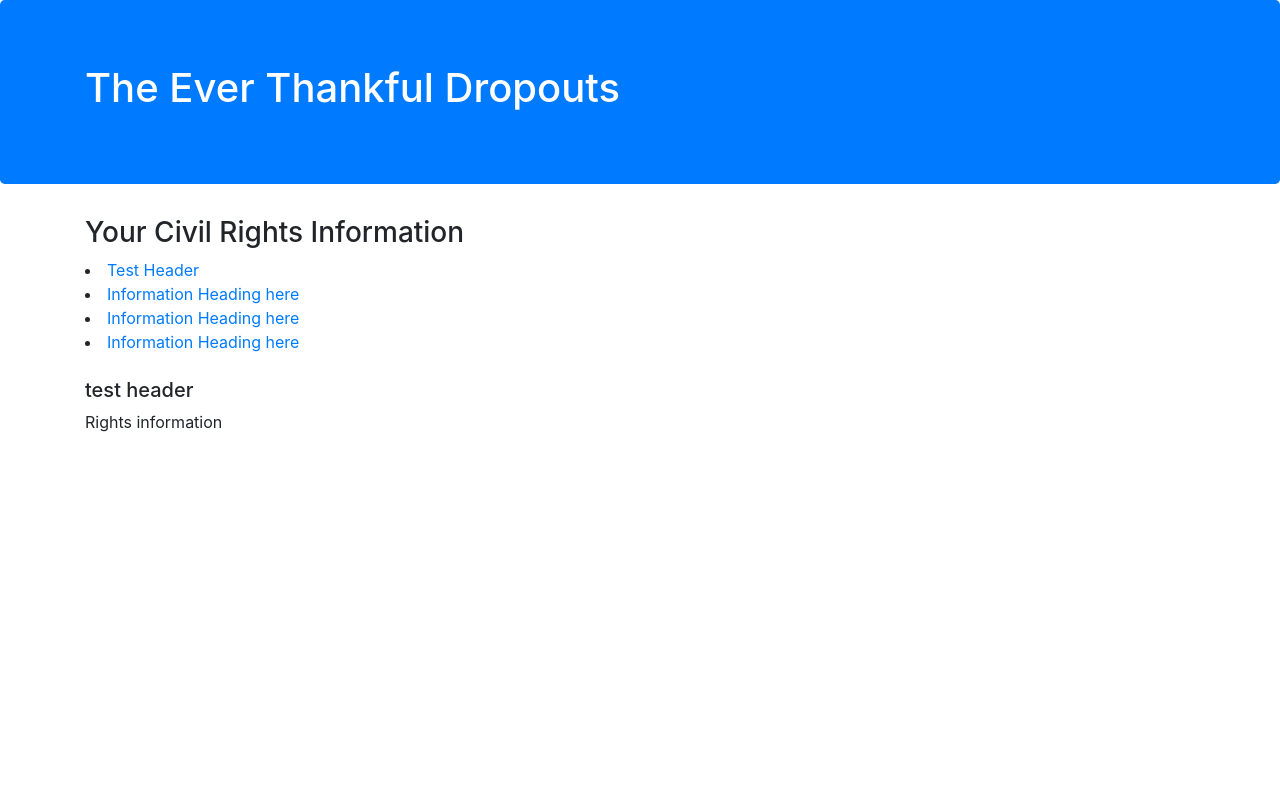
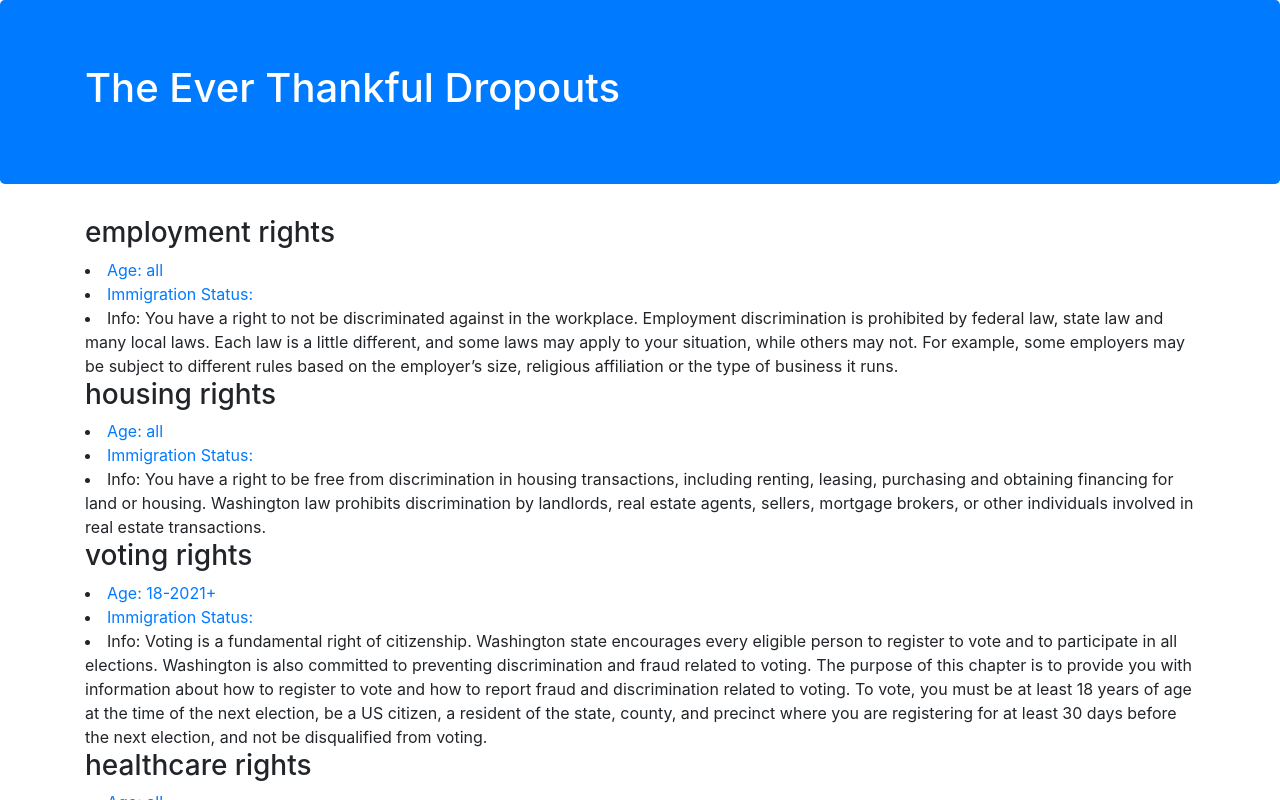
Before and after one commit to MaggieTsang/WinfoHackathon, a React (Create React App) app: page /#/homepage in a window 1280 px wide. Both pictures are taken after a click on the button "Read the handbook". Shown: the top 800 px of the page. Built offline with nearby package versions, Linux system fonts and the light colour scheme.

Commit message:
Add content in results

```diff
--- /dev/null
+++ b/src/Results.js
@@ -0,0 +1,42 @@
+import React, { Component } from "react";
+import {Container} from 'reactstrap';
+
+export class Results extends Component {
+  render() {
+    let items = this.props.items;
+    items = items.map((mainRight) => {
+      return <SingleItem key={JSON.stringify(mainRight)} mainRight={mainRight.type} age={mainRight.age} immigration={mainRight.immigration} info={mainRight.info}  />
+    });
+    return (
+      // <Container>
+      //   <h3>Your Civil Rights Information</h3>
+      //       <NavLink onClick={this.goHome}>Home</NavLink>
+      //       <li><a href="#testHeader">Test Header</a></li>
+      //       <li><a href="#">Information Heading here</a></li>
+      //       <li><a href="#">Information Heading here</a></li>
+      //       <li><a href="#">Information Heading here</a></li>
+
+      //       <br></br>
+
+      //       <h5 id="testHeader">test header</h5>
+      //       <p>Rights information</p>
+
+      //       {/* Add to ResultsContent later */}
+      // </Container>
+      <Container>{items}</Container>
+    )
+  }
+}
+
+class SingleItem extends Component {
+  render() {
+    return (
+      <div>
+        <h3>{this.props.mainRight} rights</h3>
+        <li><a href="#">Age: {this.props.age}</a></li>
+        <li><a href="#">Immigration Status: {this.props.immigration}</a></li>
+        <li>Info: {this.props.info}</li>
+      </div>
+    )
+  }
+}
--- a/src/Views/Handbook.js
+++ b/src/Views/Handbook.js
@@ -1,5 +1,7 @@
 import React, { Component } from "react";
-import { Jumbotron, Container } from 'reactstrap';
+import { Jumbotron, Container, NavLink } from 'reactstrap';
+import Homepage from './Homepage';
+import {Results} from '../Results';
 
 const washingtonRights = require('../resources/washington-rights');
 
@@ -7,17 +9,22 @@ export default class Handbook extends Component {
   constructor(props) {
     super(props);
     this.state = {
-      filters: this.props.filters
+      filters: this.props.filters,
+      view: 'Handbook'
     };
   }
 
+  goHome = () => {
+    this.setState({view: 'Home'})
+  }
+
   componentWillMount() {
-    console.log(this.props);
+    console.log(this.state.filters);
     console.log(washingtonRights);
   }
 
   render() {
-    return (
+    let view = (
       <div>
         <Jumbotron className="bg-primary text-white">
           <Container>
@@ -26,24 +33,16 @@ export default class Handbook extends Component {
         </Jumbotron>
 
         <main>
-          <Container>
-            <h3>Your Civil Rights Information</h3>
-            <li><a href="#testHeader">Test Header</a></li>
-            <li><a href="#">Information Heading here</a></li>
-            <li><a href="#">Information Heading here</a></li>
-            <li><a href="#">Information Heading here</a></li>
-
-            <br></br>
-
-            <h5 id="testHeader">test header</h5>
-            <p>Rights information</p>
-
-            {/* Add to ResultsContent later */}
-
-          </Container>
+          <Results items={washingtonRights} />
 
         </main>
       </div>
     );
+    if (this.state.view === 'Home') {
+      view = <Homepage />
+    }
+    return (
+      <div>{view}</div>
+    );
   }
 }
```
